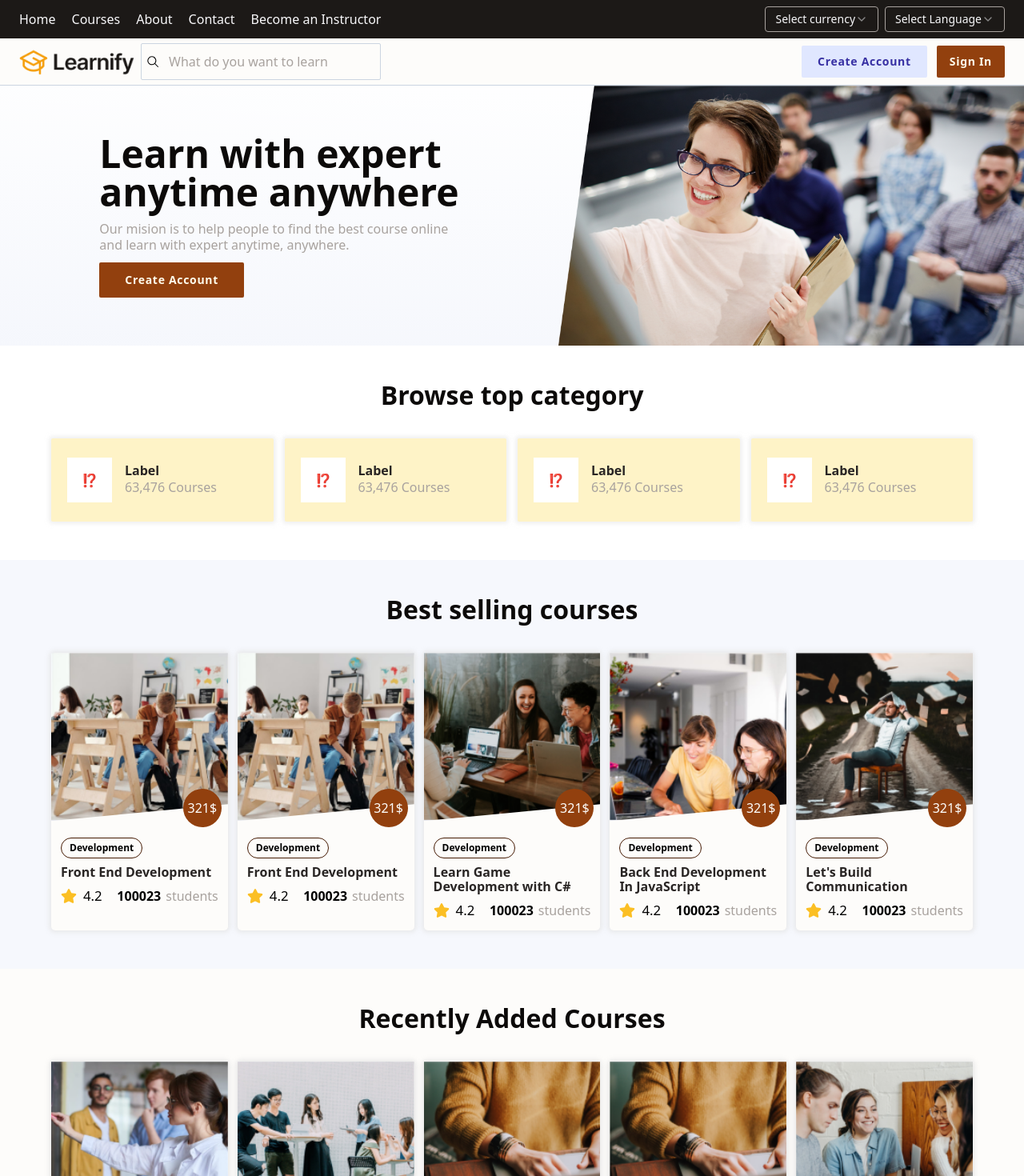
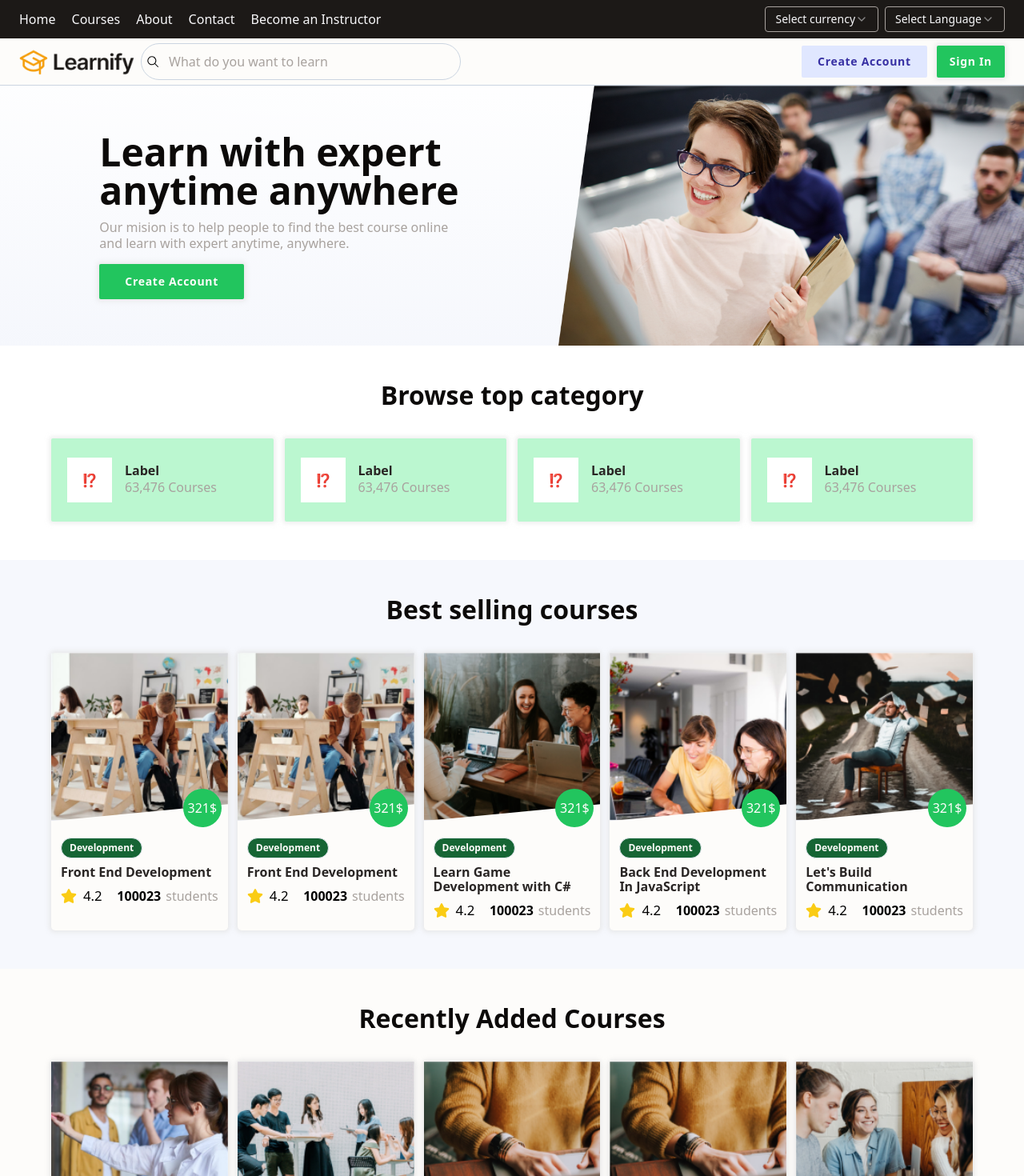
Before and after one commit to majidali129/Learnify-The-learning-system-, a React (Vite) app: page / in a window 1280 px wide. Shown: the top 1470 px of the page at 80% size. Built offline with nearby package versions, Linux system fonts and the light colour scheme.

Commit message:
updated brand color

```diff
--- a/package.json
+++ b/package.json
@@ -35,6 +35,7 @@
     "react-dom": "^18.2.0",
     "react-hook-form": "^7.51.1",
     "react-icons": "^5.0.1",
+    "react-router-dom": "^6.22.3",
     "tailwind-merge": "^2.2.2",
     "tailwindcss-animate": "^1.0.7",
     "zod": "^3.22.4"
--- a/src/App.tsx
+++ b/src/App.tsx
@@ -1,9 +1,14 @@
+import { Route, Routes } from "react-router-dom";
 import LandingPage from "./components/LandingPage";
 
 export default function App() {
   return (
     <>
-     <LandingPage />
+    <Routes >
+      <Route path='/' element={<LandingPage />} />
+      {/* <Route path='/' element={<LandingPage />} /> */}
+    </Routes>
+
     </>
   );
 }
--- a/src/components/BrowseCategoryCard.tsx
+++ b/src/components/BrowseCategoryCard.tsx
@@ -10,7 +10,7 @@ const BrowseCategoryCard = ({
   icon: string | ReactNode;
 }) => {
   return (
-      <div className="flex box-shadow-2 items-center px-3 md:px-4 lg:px-5 gap-x-3 lg:gap-x-4 py-1 bg-brand-100 w-full md:h-[70px] lg:h-[104px]">
+      <div className="flex box-shadow-2 items-center px-3 md:px-4 lg:px-5 gap-x-3 lg:gap-x-4 py-1 bg-brand-200 w-full md:h-[70px] lg:h-[104px]">
         <span className="w-8 h-8 md:w-12 lg:w-14 lg:h-14 md:h-12 bg-white-main flex-center">
           {icon}
         </span>
--- a/src/components/Card.tsx
+++ b/src/components/Card.tsx
@@ -14,7 +14,7 @@ const Card = ({image, title, category, rating, students, price}:CardProps) => {
   return (
     <div className=" max-w-[410px] box-shadow bg-white-1  !rounded-[5px] flex flex-col gap-y-2 ">
       <figure className="h-[210px] rounded-md relative">
-        <div className="absolute z-40 flex items-center justify-center w-12 h-12 p-3 rounded-full -bottom-2 right-2 price bg-brand-800 text-white-1">
+        <div className="absolute z-40 flex items-center justify-center w-12 h-12 p-3 rounded-full under -bottom-2 right-2 price bg-brand-500 text-white-1">
             {`${price}$`}
         </div>
         <img
@@ -29,7 +29,7 @@ const Card = ({image, title, category, rating, students, price}:CardProps) => {
         <p className="flex-between">
           <div className=" flex-between">
             <span>
-              {<FaStar className="w-5 h-5 fill-brand-400 text-brand-500" />}
+              {<FaStar className="w-5 h-5 fill-warning-400" />}
             </span>
             <span className="text-[1.05rem]">{rating}</span>
           </div>
--- a/src/components/Footer.tsx
+++ b/src/components/Footer.tsx
@@ -20,7 +20,7 @@ const Footer = () => {
               Start learning with 67.1k students around the world.
             </h2>
             <div className="flex items-center w-full gap-3 max-md:justify-center lg:flex-row">
-              <Button variant='outline' className=" text-white-1 border-slate-300 hover:bg-transparent">Join Our Family</Button>
+              <Button variant='outline' className=" text-brand-500 border-brand-500 hover:bg-transparent">Join Our Family</Button>
               <Button variant='secondary' className="bg-dark-300  hover:!bg-dark-300/90 text-white-2">Browse All Courses</Button>
             </div>
           </aside>
@@ -54,19 +54,19 @@ const Footer = () => {
             </div>
             <div className="flex max-md:gap-y-1.5 max-md:justify-center gap-x-2 *:w-[40px] *:h-[40px] *:lg:w-[46px] *:lg:h-[46px] *:bg-dark-300 *:flex *:items-center *:justify-center *:text-lg *:text-[#fff]">
               <span>
-                <TiSocialFacebook />
+                <TiSocialFacebook className="fill-brand-500"/>
               </span>
               <span>
-                <FaInstagram />
+                <FaInstagram className="fill-brand-500"/>
               </span>
-              <span className="!bg-primary-500 shadow-md shadow-primary-400">
-                <FaLinkedinIn />
+              <span >
+                <FaLinkedinIn className="fill-brand-500"/>
               </span>
               <span>
-                <FaTwitter />
+                <FaTwitter className="fill-brand-500"/>
               </span>
               <span>
-                <FaYoutube />
+                <FaYoutube className="fill-brand-500"/>
               </span>
             </div>
           </aside>
--- a/src/components/InstructorCard.tsx
+++ b/src/components/InstructorCard.tsx
@@ -29,7 +29,7 @@ const InstructorCard = ({children, name, field, students, rating}: InstructorPro
       <div className="flex-between">
         <div className="flex-between">
           <span>
-            <FaStar className="fill-brand-500" />
+            <FaStar className="fill-warning-500" />
           </span>
           <span>{rating}</span>
         </div>
--- a/src/components/LandingPage.tsx
+++ b/src/components/LandingPage.tsx
@@ -38,7 +38,7 @@ const HomePage = () => {
       {/* Hero section */}
       <section className="w-full flex flex-col md:flex-row items-center !gap-0 bg-[linear-gradient(3deg,rgba(203,207,222,0.020975577731092487)_0%,#fff_100%)] ">
         <div className="order-2 px-3 lg:w-10/12 max-sm:py-3 md:order-1">
-          <div className="mx-auto space-y-2 md:space-y-3 md:w-5/6 lg:w-4/6">
+          <div className="mx-auto space-y-2 md:space-y-4 md:w-5/6 lg:w-4/6">
             <h1>Learn with expert anytime anywhere</h1>
             <p className="!mt-3 font-medium text">
               Our mision is to help people to find the best course online and
--- a/src/components/Navbar.tsx
+++ b/src/components/Navbar.tsx
@@ -11,7 +11,7 @@ const Navbar = () => {
       <figure>
         <img src={logo} className="lg:w-36 md:w-24" alt="Learnify Logo" />
       </figure>
-      <div className="flex max-w-4xl lg:w-[300px] items-center bg-transparent border rounded-sm border-slate-300 focus-within:ring-1 focus-within:ring-brand-500 transition-all duration-100 focus-within:ring-offset-2 px-1.5">
+      <div className="flex max-w-5xl lg:w-[400px] items-center bg-transparent border rounded-full border-slate-300 px-1.5">
         <span><GoSearch /></span>
         <Input type="email" placeholder="What do you want to learn" />
       </div>
--- a/src/components/ui/badge.tsx
+++ b/src/components/ui/badge.tsx
@@ -12,7 +12,7 @@ const badgeVariants = cva(
           "border-brand-400 bg-brand-900 text-slate-50 hover:bg-brand-900/90 dark:bg-slate-50 dark:text-slate-900 dark:hover:bg-slate-50/80",
         secondary:
           "border-secodary-900 bg-secondary-200 text-dark-500 hover:bg-secondary-300/70 ",
-        outline: "border-brand-900 bg-white-1 hover:bg-brand-900 hover:border-brand-400 hover:text-white-1",
+        outline: " bg-brand-800 hover:bg-brand-500 text-white-1 hover:ring hover:ring-1 hover:ring-offset-0 hover:ring-brand-500",
       },
     },
     defaultVariants: {
--- a/src/components/ui/button.tsx
+++ b/src/components/ui/button.tsx
@@ -9,13 +9,13 @@ const buttonVariants = cva(
   {
     variants: {
       variant: {
-        default: "bg-brand-800 text-brand-50 hover:bg-brand-800/95 dark:bg-brand-50 active:bg-brand-700 dark:text-brand-900 dark:hover:bg-brand-50/90 ",
+        default: "bg-brand-500 text-white-1 hover:bg-brand-500/95 box-shadow dark:bg-brand-50 active:bg-brand-400 dark:text-brand-900 dark:hover:bg-brand-50/90 ",
         outline:
           "border border-brand-500 bg-white hover:bg-brand-100 hover:text-brand-00 dark:border-slate-800 dark:bg-slate-950 dark:hover:bg-slate-800 dark:hover:text-slate-50",
         secondary:
           "bg-secondary-100 text-secondary-800 hover:bg-secondary-100/80 active:bg-secondary-200 dark:bg-secondary-800 dark:text-secondary-100 dark:hover:bg-secondary-800/80",
         ghost: "hover:bg-brand-100 hover:text-brand-900 dark:hover:bg-brand-800 dark:hover:text-brand-50",
-        link: "text-brand-500 dark:text-dark-500 underline-offset-3  hover:underline dark:text-brand-50 flex-between !gap-1",
+        link: "text-brand-600 dark:text-dark-500 hover:underline underline-offset-4 dark:text-brand-50 flex-between !gap-1",
       },
       size: {
         default: "h-10 px-4 py-2",
--- a/src/main.tsx
+++ b/src/main.tsx
@@ -1,10 +1,12 @@
-import React from 'react'
-import ReactDOM from 'react-dom/client'
-import App from './App.tsx'
-import './index.css'
-
-ReactDOM.createRoot(document.getElementById('root')!).render(
+import React from "react";
+import ReactDOM from "react-dom/client";
+import App from "./App.tsx";
+import "./index.css";
+import { BrowserRouter } from "react-router-dom";
+ReactDOM.createRoot(document.getElementById("root")!).render(
   <React.StrictMode>
-    <App />
-  </React.StrictMode>,
-)
+    <BrowserRouter>
+      <App />
+    </BrowserRouter>
+  </React.StrictMode>
+);
--- a/tailwind.config.js
+++ b/tailwind.config.js
@@ -24,18 +24,6 @@ module.exports = {
         2: '#f8f8fa',
         'main': '#fff'
       },
-      brand: {
-        50: '#fffbeb',
-        100: '#fef3c7',
-        200: '#fde68a',
-        300: '##fcd34d',
-        400: '#fbbf24',
-        500: '#F59E0B',
-        600: '#d97706',
-        700: '#b45309',
-        800: '#92400e',
-        900: '#451a03',
-      },
       secondary: {
         50: '#f7f9fa',
         100: '#e0e7ff',
@@ -48,7 +36,7 @@ module.exports = {
         800: '#3730a3',
         900: '#1e1b4b',
       },
-      success: {
+      brand: {
         100: '#dcfce7',
         200: '#bbf7d0',
         300: '#86efac',
```
Also changed, not shown: 1 other file (tests, documents, lock files or other folders).
